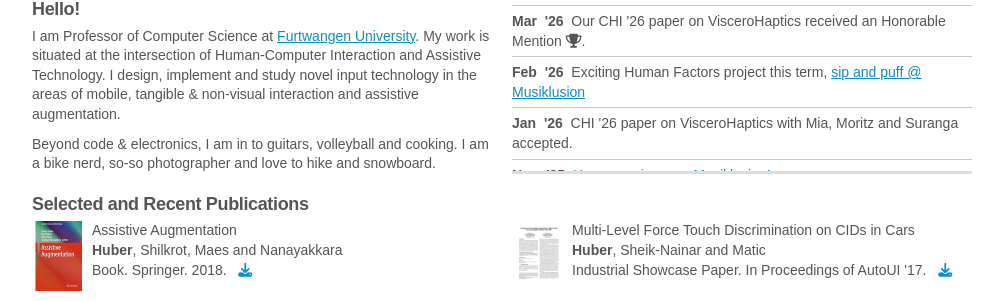
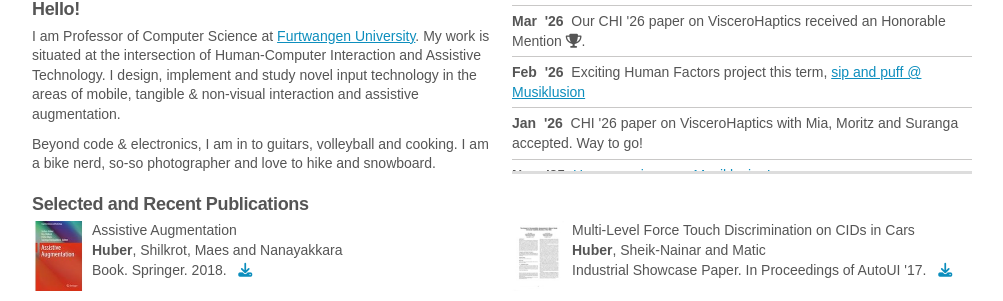
Before and after one commit to jhuber/jhuber.github.io, a Jekyll site: the page built from index.html, in a window 1280 px wide. Shown: the part 459-760 px from the top of the page, without its empty margins (138-1141 px from the left). Built offline with Jekyll 4.4.1, drawn with Linux system fonts in a browser that asks for light colours; nearby versions of some CDN libraries.

Commit message:
timeline update

```diff
--- a/_data/timeline.yaml
+++ b/_data/timeline.yaml
@@ -3,7 +3,7 @@
 - date: "Feb &nbsp;'26"
   text: 'Exciting Human Factors project this term, <a href="https://www.musiklusion.de/mundmaus/">sip and puff @ Musiklusion</a>'
 - date: "Jan &nbsp;'26"
-  text: "CHI '26 paper on VisceroHaptics with Mia, Moritz and Suranga accepted."
+  text: "CHI '26 paper on VisceroHaptics with Mia, Moritz and Suranga accepted. Way to go!"
 - date: "Nov &nbsp;'25"
   text: '<a href="https://www.musiklusion.de/10jahre/" target="_blank">Happy anniversary Musiklusion!</a>'
 - date: "Oct &nbsp;'25"
```
